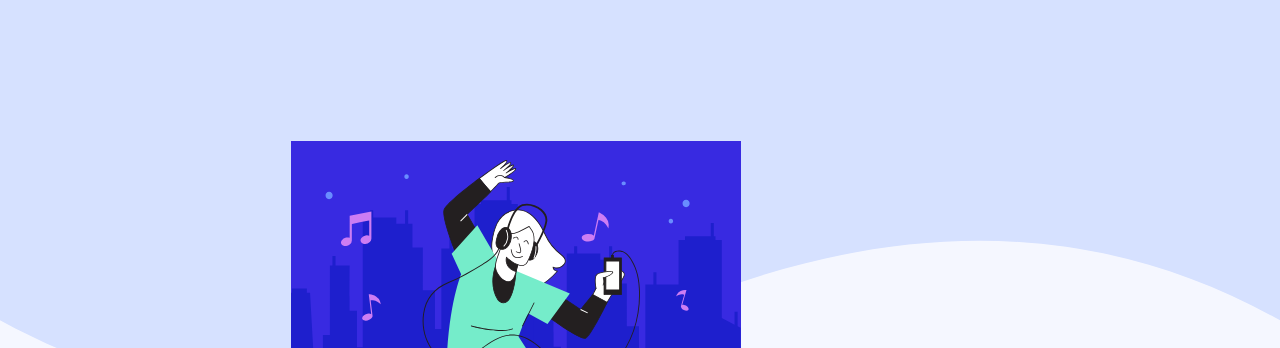
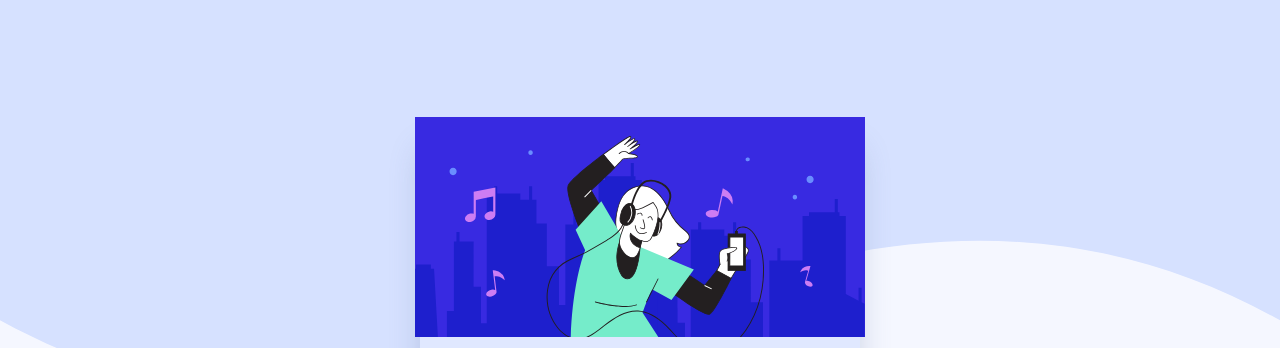
Before and after one commit to napalm-git/order-summary-component, a website: page index.html in a window 1280 px wide. Shown: the top 348 px of the page. Drawn offline with nearby package versions, Linux system fonts and the light colour scheme.

Commit message:
set wrapper container size

```diff
--- a/sass/main.scss
+++ b/sass/main.scss
@@ -8,3 +8,15 @@ body {
   background-repeat: no-repeat;
   background-size: 100% 50%;
 }
+
+.wrapper {
+  display: flex;
+  flex-direction: column;
+  align-items: center;
+  justify-content: center;
+  background-color: hsl(225, 100%, 94%);
+  text-align: center;
+  width: 440px;
+  border-radius: 15px;
+  box-shadow: 0px 30px 30px 0px rgba(114, 128, 167, 0.3);
+}
```
Also changed, not shown: sass/main.css, 1 other file.
